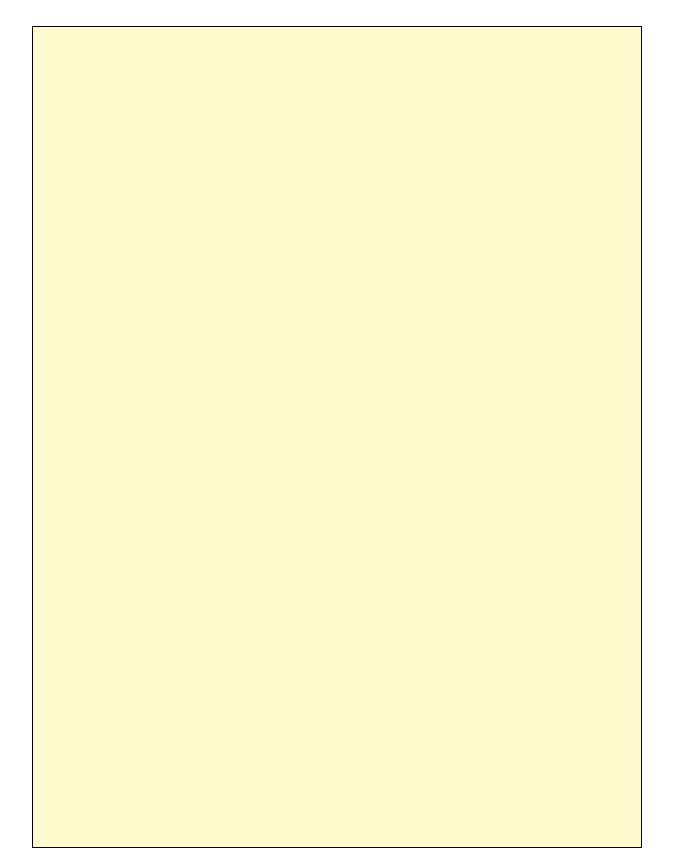
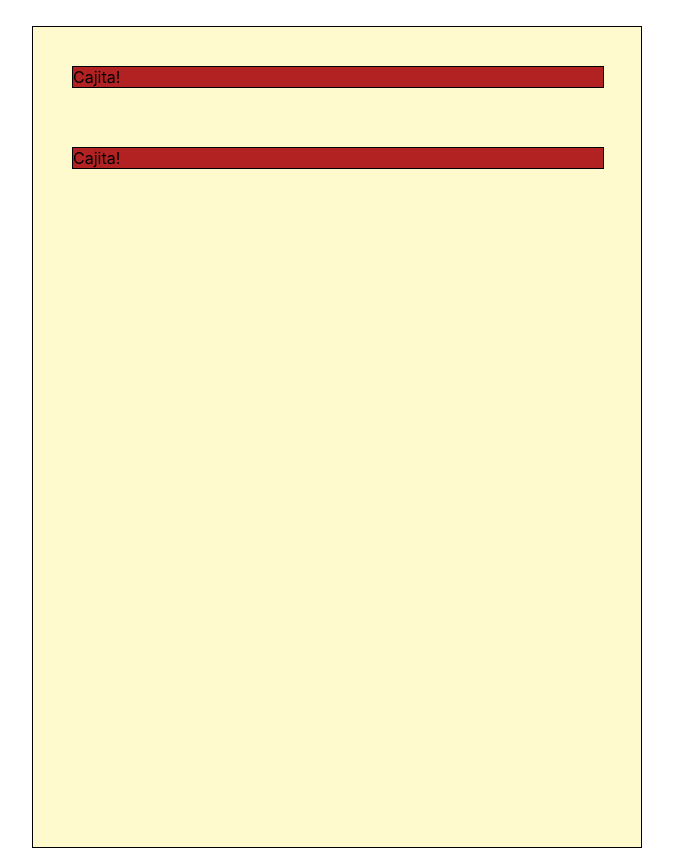
Before and after one commit to matipacheco/to-do-list, a React (Create React App) app: page / in a window 1280 px wide. Shown: the whole page, without its empty margins (303-976 px from the left). Built offline with nearby package versions, Linux system fonts and the light colour scheme.

Commit message:
adding the card component

```diff
--- a/src/css/Board.css
+++ b/src/css/Board.css
@@ -5,4 +5,6 @@
     padding: 10px;
     width: 46%;
     height: 100%;
+    display: flex;
+    flex-direction: column;
 }
--- /dev/null
+++ b/src/css/Card.css
@@ -0,0 +1,6 @@
+.card {
+    border: 1px solid black;
+    background-color: firebrick;
+    margin: 5%;
+    width: 90%;
+}
--- a/src/javascript/Board.js
+++ b/src/javascript/Board.js
@@ -1,10 +1,14 @@
 import '../css/Board.css';
+import {Card} from './Card'
 import React, { Component } from 'react';
 
 class Board extends Component {
     render() {
         return(
-            <div className="board"></div>
+            <div className="board">
+                <Card/>
+                <Card/>
+            </div>
         );
     }
 }
--- /dev/null
+++ b/src/javascript/Card.js
@@ -0,0 +1,14 @@
+import '../css/Card.css';
+import React, { Component } from 'react';
+
+class Card extends Component {
+    render() {
+        return (
+            <div className="card">
+                Cajita!
+            </div>
+        );
+    }
+}
+
+export {Card}
```
